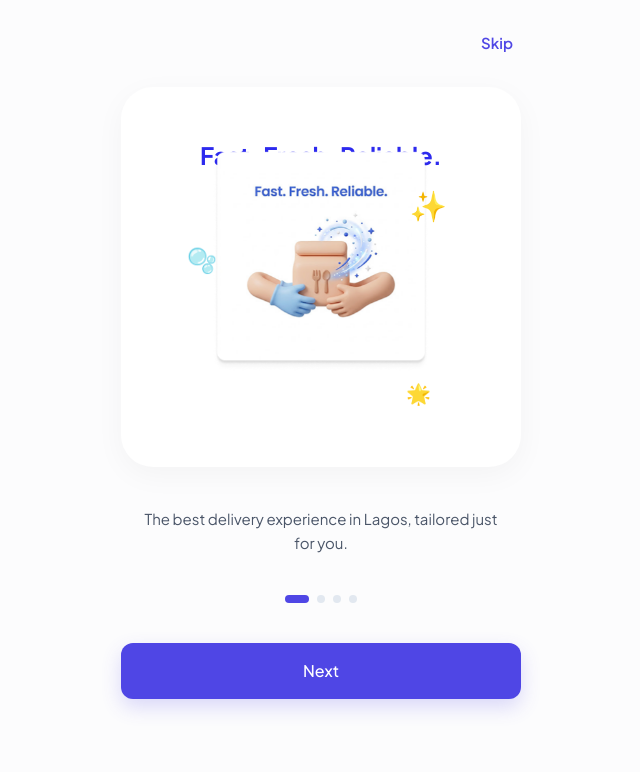
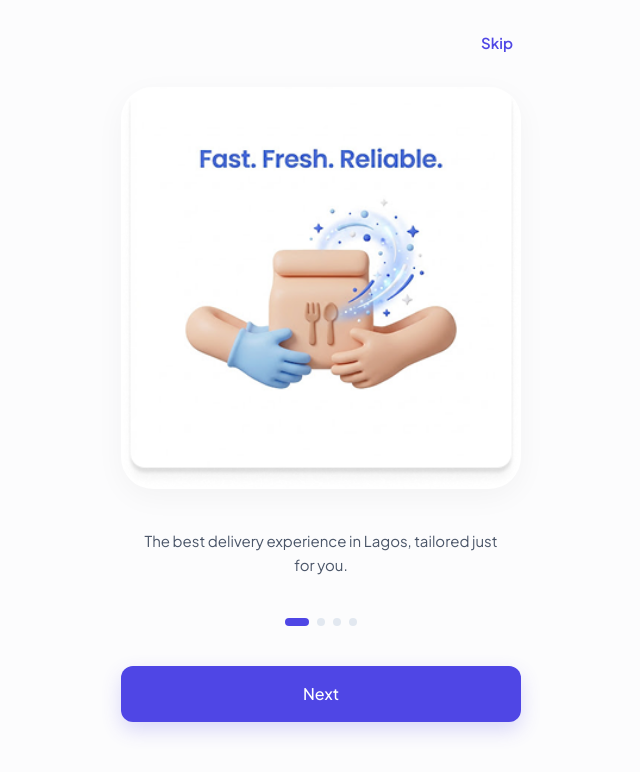
Before and after one commit to sunnydoshlowkee-jpg/Fastrapidapp, a React (Vite) app: page /onboarding/slider in a window 1280 px wide. Shown: the top 772 px of the page, without its empty margins (319-959 px from the left). Built offline with nearby package versions, Linux system fonts and the light colour scheme.

Commit message:
style(user): remove title and make image fill container on slider

```diff
--- a/src/apps/user/pages/onboarding/Slider.jsx
+++ b/src/apps/user/pages/onboarding/Slider.jsx
@@ -80,23 +80,25 @@ export default function Slider() {
       <div className="flex-1 flex flex-col items-center px-6 max-w-md mx-auto w-full pb-10">
 
         {/* White Card containing Title and Image */}
-        <div className="w-full bg-white rounded-[32px] shadow-[0_8px_30px_rgb(0,0,0,0.04)] p-8 pt-10 flex flex-col items-center justify-center min-h-[380px] mb-10 relative overflow-hidden">
+        <div className={`w-full bg-white rounded-[32px] shadow-[0_8px_30px_rgb(0,0,0,0.04)] flex flex-col items-center justify-center min-h-[360px] mb-10 relative overflow-hidden ${slide.img ? 'p-0' : 'p-8 pt-10'}`}>
 
+          {!slide.img && (
             <h1 className="text-[22px] md:text-2xl font-bold text-[#2D2AEE] mb-8 text-center px-2 leading-tight">
               {slide.title}
             </h1>
+          )}
 
           {/* 3D Illustration placeholder / Image */}
+          {slide.img ? (
+            <img src={slide.img} alt={slide.title} className="w-full h-full object-cover" />
+          ) : (
             <div className="relative inline-block" key={currentSlide}>
-            {slide.img ? (
-              <img src={slide.img} alt={slide.title} className="w-[220px] h-[220px] object-contain animate-[bounce_3s_ease-in-out_infinite]" />
-            ) : (
               <span className="text-9xl animate-[bounce_3s_ease-in-out_infinite] block">
                 {slide.emoji}
               </span>
-            )}
               {slide.decorations}
             </div>
+          )}
         </div>
 
         {/* Description */}
```
Lines whose indentation alone changed are shown as unchanged.
